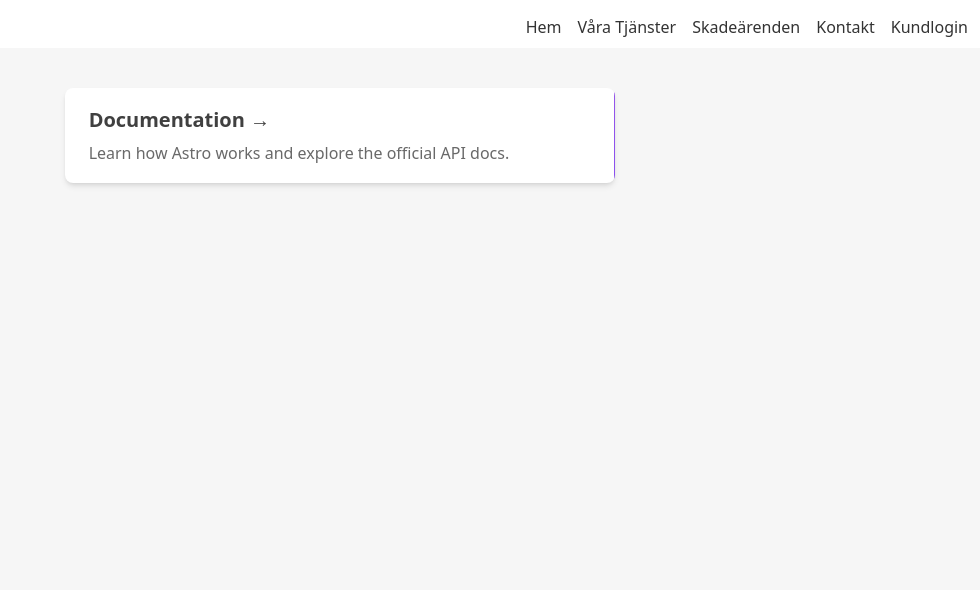
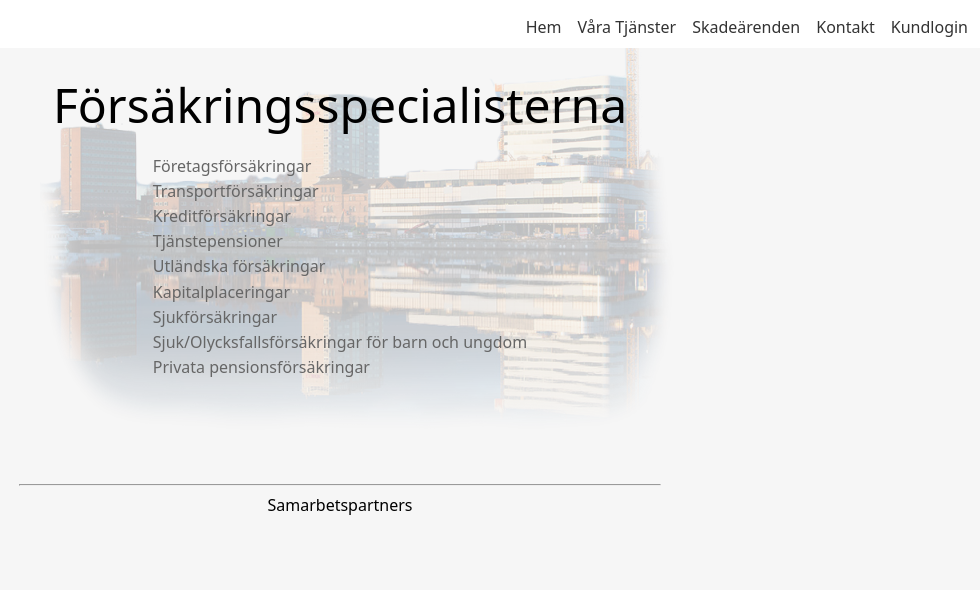
Before and after one commit to Dirivial/forsakringsspecialisterna, an Astro site: page / in a window 1280 px wide. Shown: the top 590 px of the page, 300-1280 px from the left. Built offline with nearby package versions, Linux system fonts and the light colour scheme; Astro itself is replaced by a stand-in of ours.

Commit message:
First part of home page

```diff
--- a/src/pages/index.astro
+++ b/src/pages/index.astro
@@ -5,13 +5,32 @@ import Card from "../components/Card.astro";
 
 <Layout title="Försäkringsspecialisterna | Hem">
   <main>
-    <ul role="list" class="link-card-grid">
-      <Card
-        href="https://docs.astro.build/"
-        title="Documentation"
-        body="Learn how Astro works and explore the official API docs."
-      />
-    </ul>
+    <div class="generalInfo">
+      <img class="umeaPicture" src="cityview-umea.png" />
+      <h1>Försäkringsspecialisterna</h1>
+      <ul class="list">
+        <li>Företagsförsäkringar</li>
+        <li>Transportförsäkringar</li>
+        <li>Kreditförsäkringar</li>
+        <li>Tjänstepensioner</li>
+        <li>Utländska försäkringar</li>
+        <li>Kapitalplaceringar</li>
+        <li>Sjukförsäkringar</li>
+        <li>Sjuk/Olycksfallsförsäkringar för barn och ungdom</li>
+        <li>Privata pensionsförsäkringar</li>
+      </ul>
+    </div>
+    <div class="partners">
+      <!--
+				Partners
+			 -->
+      <hr />
+      <h3>Samarbetspartners</h3>
+
+      <!--
+				Interactive list of partners
+			 -->
+    </div>
   </main>
 </Layout>
 
@@ -19,13 +38,65 @@ import Card from "../components/Card.astro";
   main {
     margin: auto;
     padding: 1.5rem;
-    max-width: 60ch;
+    display: flex;
+    flex-direction: column;
+    justify-content: center;
+    align-items: center;
+    justify-items: center;
+  }
+  hr {
+    width: 70ch;
   }
   h1 {
     font-size: 3rem;
-    font-weight: 800;
+    font-weight: 500;
     margin: 0;
   }
+
+  h3 {
+    font-size: 1rem;
+    font-weight: 400;
+    margin: 0;
+  }
+
+  .partners {
+    display: flex;
+    flex-direction: column;
+    justify-content: center;
+    align-items: center;
+  }
+
+  .umeaPicture {
+    z-index: -1;
+    position: absolute;
+    max-width: 40rem;
+    opacity: 30%;
+    left: 5vh;
+    right: 0;
+    margin-left: auto;
+    margin-right: auto;
+  }
+
+  .generalInfo {
+    margin-bottom: 10vh;
+    width: 60%;
+    display: flex;
+    flex-direction: column;
+    justify-content: center;
+    align-items: center;
+    justify-items: center;
+  }
+
+  .list {
+    list-style-type: none;
+    color: #666666;
+    padding: 0;
+  }
+
+  .list > li {
+    padding: 0.2vh;
+  }
+
   .text-gradient {
     background-image: var(--accent-gradient);
     -webkit-background-clip: text;
```
